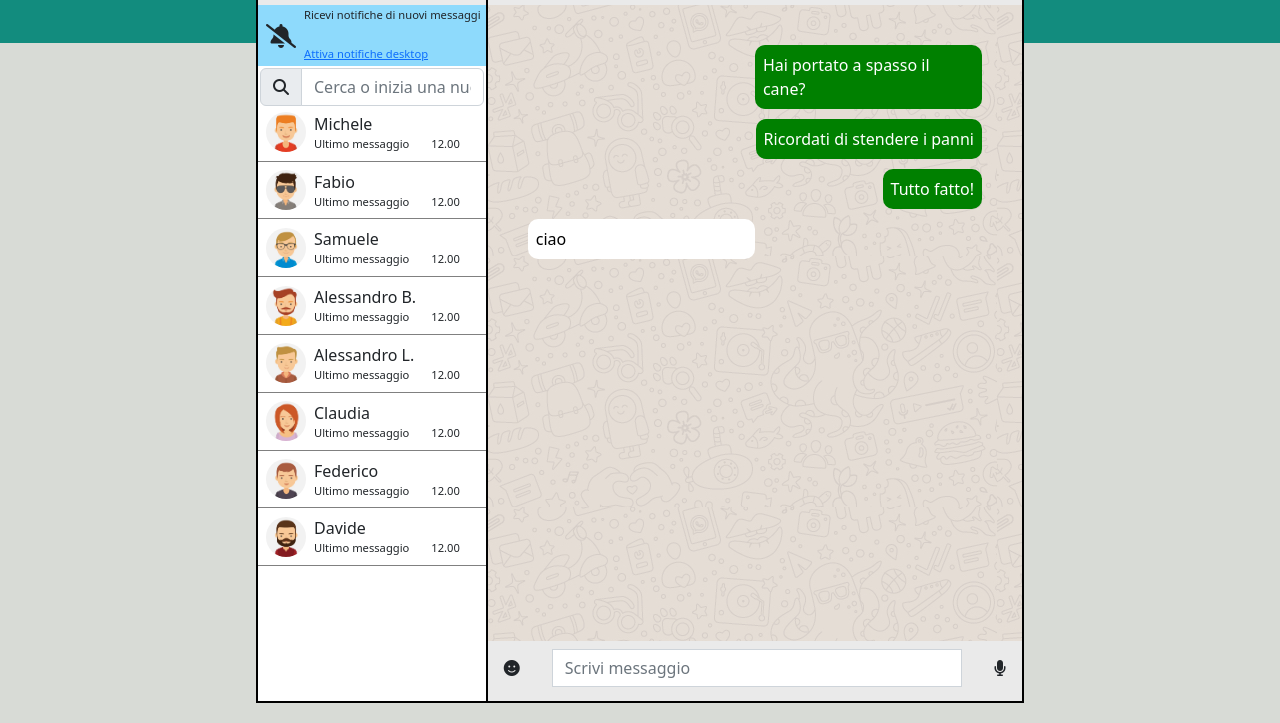
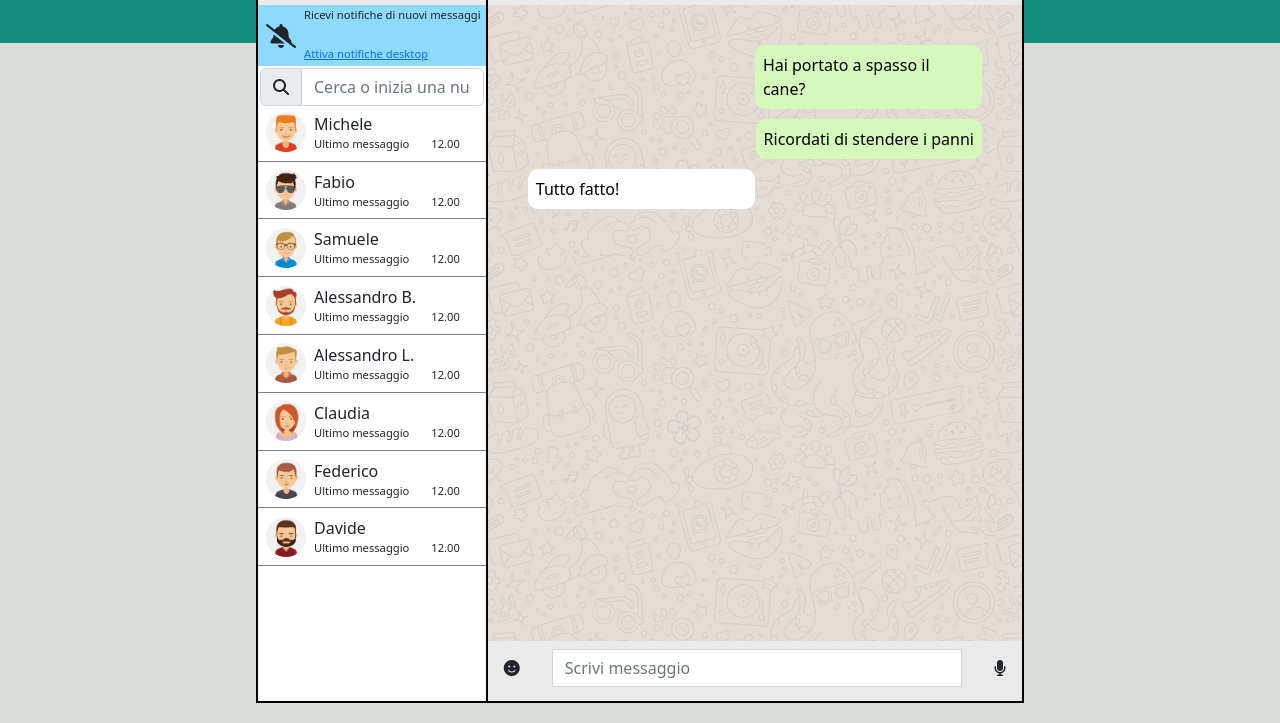
Before and after one commit to Maino24/vue-boolzapp, a plain HTML site: page index.html in a window 1280 px wide. Shown: the part 77-800 px from the top of the page. Drawn offline with nearby package versions, Linux system fonts and the light colour scheme.

Commit message:
divisi messaggi tra inviati e ricevuti

```diff
--- a/css/style.css
+++ b/css/style.css
@@ -133,14 +133,20 @@
     flex-direction: column;
 }
 
+.mainRight1{
+
+    display: flex;
+    flex-direction: column;
+}
+
+
 .sent{
-    background-color: green;
-    color: white;
+    background-color: rgba(213, 249, 186, 1);
+    color: black;
     align-self: flex-end;
     max-width: 50%;
     border-radius: 10px;
     padding: 8px;
-
     margin-bottom: 10px;
 }
 
--- a/index.html
+++ b/index.html
@@ -80,21 +80,15 @@
                     </div>
 
                     <div class="mainRight">
+                        <div  class="mainRight1" v-for="(messaggio,index) in contacts[index].messages">
+                            <div v-if="messaggio.status == `sent`" class="sent">
+                                {{messaggio.message}}
+                            </div>
 
-
-                        <div class="sent" v-for="(messaggio,index) in contacts[[index]].messages">
-                            <div class="">
+                            <div v-else="" class="received">
                                 {{messaggio.message}}
                             </div>
                         </div>
-
-                        <div class="received">
-                            ciao
-                        </div>
-
-                      <!--  <div class="" v-for="(elem, index) in messages">
-                            <div>{{contacts[index].messages[index].message}}</div>
-                        </div>-->
                     </div>
 
 
```
